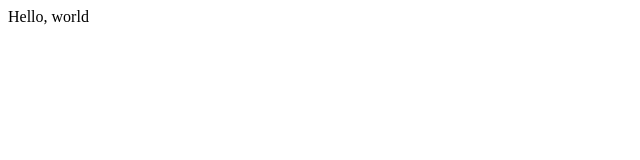
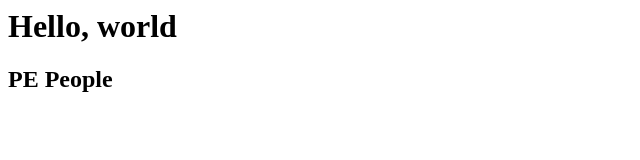
Before and after one commit to m-cullen-coder/PE-People, a plain HTML site: page index.html in a window 1280 px wide. Shown: the whole page, without its empty margins (0-640 px from the left). Drawn offline with Linux system fonts and the light colour scheme.

Commit message:
Added an H2

```diff
--- a/index.html
+++ b/index.html
@@ -1,6 +1,7 @@
 <html>
     <head></head>
     <body>
-        Hello, world
+        <h1>Hello, world</h1>
+        <h2>PE People</h2>
     </body>
 </html>
```
